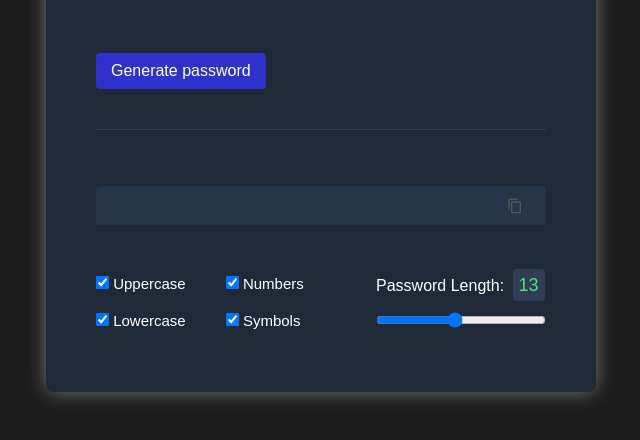
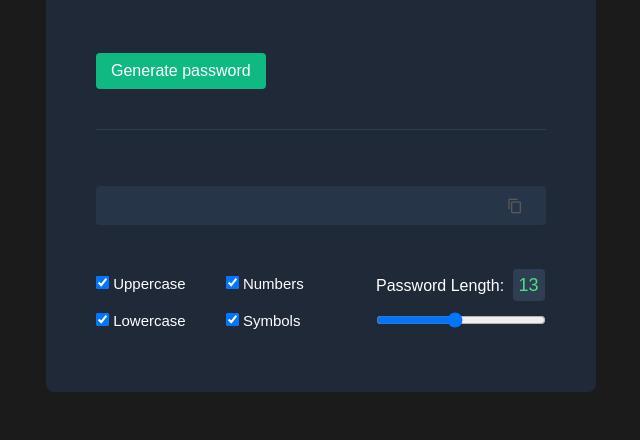
Before and after one commit to NPA93/Password-Generator, a plain HTML site: page index.html in a window 1280 px wide. Shown: the part 308-748 px from the top of the page, without its empty margins (319-959 px from the left). Drawn offline with Linux system fonts and the light colour scheme.

Commit message:
Fix CSS color changes

```diff
--- a/style.css
+++ b/style.css
@@ -25,7 +25,6 @@ section {
   height: 600px;
   padding: 50px;
   border-radius: 8px;
-  box-shadow: 0 0 20px rgba(255, 255, 255, 0.4);
 }
 
 .initial-text {
@@ -58,12 +57,12 @@ h1 {
   padding: 9px 15px;
   border-radius: 4px;
   margin-top: 56px;
-  background-color: #2e31cb;
+  background-color: #10B981;
   color: white;
   cursor: pointer;
 }
 #generate-button:active {
-  background-color: #252799;
+  background-color: #0b7954;
 }
 
 .divider-line {
```
